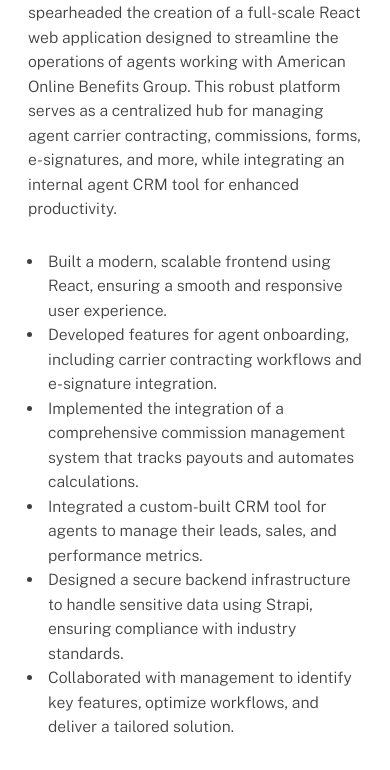
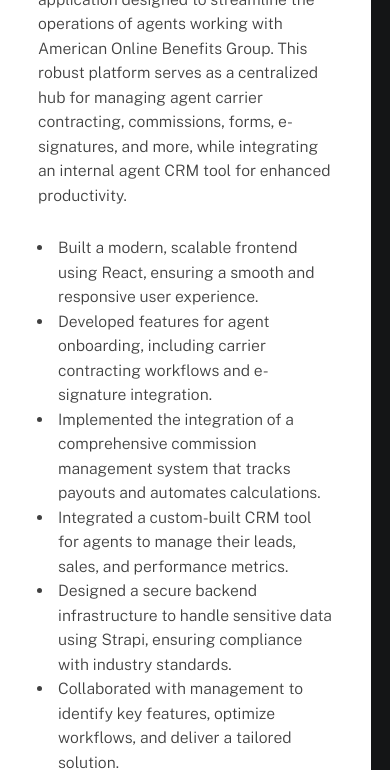
Before and after one commit to whiausbon214/whiausbon214.github.io, a plain HTML site: page index.html in a window 390 px wide. Both pictures are taken after a click on the link 109 px from the left and 6272 px from the top of the page. Shown: the part 5924-6694 px from the top of the page. Drawn offline with nearby package versions, Linux system fonts and the light colour scheme; a web font is replaced by a local one.

Commit message:
Add files via upload

```diff
--- a/css/styles.css
+++ b/css/styles.css
@@ -3766,12 +3766,21 @@
  * ------------------------------------------------------------------- */
 .modal-popup {
     max-width        : 680px;
+    max-height: 90%;
     background-color : white;
     font-size        : calc(var(--text-size) * 0.9447);
     line-height      : var(--vspace-0_875);
     color            : rgba(0, 0, 0, 0.75);
     overflow-y       : auto;
     position         : relative;
+}
+
+@media (max-width: 768px) {
+    .modal-popup {
+        max-width: 95%; /* Adjust for smaller screens */
+        max-height: 85%; /* Slightly reduce height for better spacing */
+        padding: 10px; /* Add padding for spacing */
+    }
 }
 
 .modal-popup img {
```
